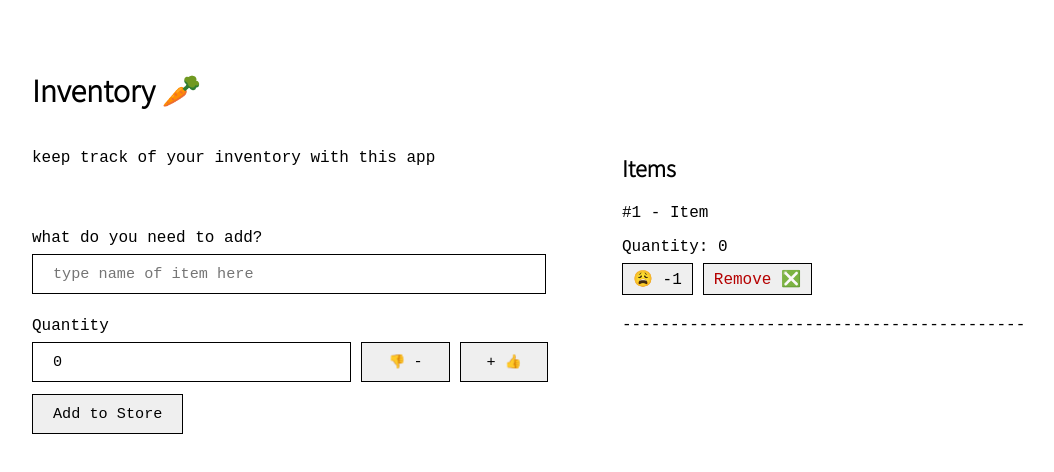
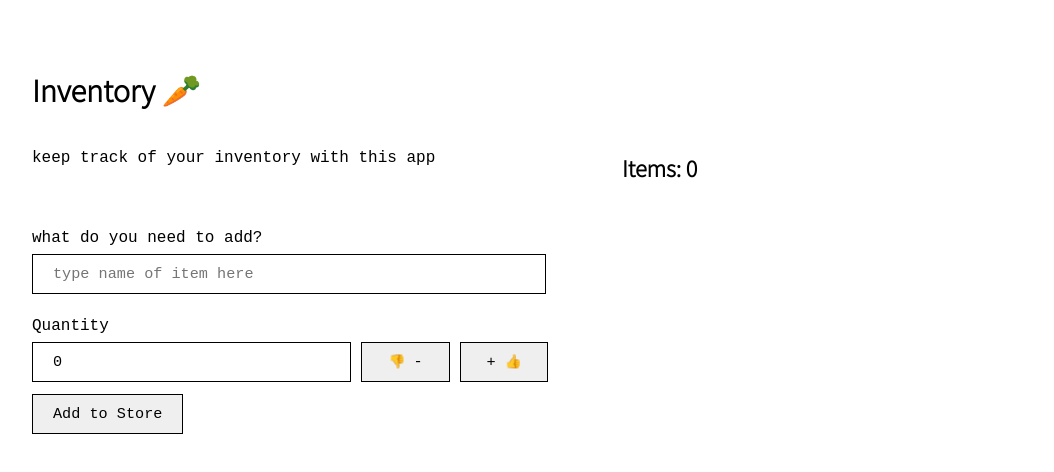
Before and after one commit to benjaminsanga/items_inventory, a React (Create React App) app: page / in a window 1280 px wide. Shown: the top 472 px of the page, without its empty margins (18-1072 px from the left). Built offline with nearby package versions, Linux system fonts and the light colour scheme; a web font is replaced by a local one.

Commit message:
render state items

```diff
--- a/src/App.tsx
+++ b/src/App.tsx
@@ -1,20 +1,38 @@
-// import React from 'react';
 import React, { useState } from 'react';
-import { store } from './features/store';
-import { setItem, decrementInputQuantity, incrementInputQuantity } from './features/quantity-slice'
+import itemsSlice, { addItem, removeItem } from './features/items-slice'
+import { useAppDispatch, useAppSelector } from './features/hooks'
 import './App.css';
 
 function App() {
 
-  // Can still subscribe to the store
-  store.subscribe(() => console.log(store.getState()))
+  const state = useAppSelector(state => state.itemSlice)
+  const dispatch = useAppDispatch()
+
+  const [item, setItem] = useState('')
+  const [quantity, setQuantity] = useState(0)
 
   const handleChangeItem = (e: React.ChangeEvent<HTMLInputElement>) => {
-    e.currentTarget.value.length > 0 ? store.dispatch ( setItem(e.target.value) ) : ''
+    e.currentTarget.value.length > 0 ? setItem(e.target.value) : ''
   }
 
-  const handleAddToStore = () => {
+  const handleAddToStore = (e: React.MouseEvent<HTMLButtonElement, MouseEvent>) => {
+    e.preventDefault();
+    // check for values
+    if (item.length <= 0 || quantity <= 0) return
 
+    dispatch( addItem({
+      item,
+      quantity
+    }) )
+
+    setItem('')
+    setQuantity(0)
+
+  }
+
+  const handleRemoveItem = (index: number) => {
+    if (!index) return
+    dispatch ( removeItem(index) )
   }
 
   return (
@@ -32,39 +50,47 @@ function App() {
             type={'text'}
             onChange={(e) => handleChangeItem(e)}
             placeholder='type name of item here'
-            value={store.getState().quantitySlice.item} />
+            value={item} />
 
             <br /><br />
 
             <span>Quantity</span>
-            <input type={'text'} placeholder={'quantity'} value={store.getState().quantitySlice.quantity} onChange={()=>''} style={{width: '47%'}} />
+            <input type={'text'} placeholder={'quantity'} value={quantity} onChange={e=>{
+              if (!typeof +e.target.value ) return
+              setQuantity(+e.target.value)
+              }} style={{width: '47%'}} />
 
             <button onClick={(e) => {
               e.preventDefault()
-              if (store.getState().quantitySlice.quantity <= 0) return
-              store.dispatch( decrementInputQuantity() )
+              if (quantity <= 0) return
+              setQuantity( quantity - 1 )
               }} className='quantity-btn'><b style={{fontSize: '0.85rem'}}> 👎 </b> -</button>
 
             <button onClick={(e) => {
               e.preventDefault()
-              store.dispatch( incrementInputQuantity() )
+              setQuantity( quantity + 1 )
               }} className='quantity-btn'>+ <b style={{fontSize: '0.85rem'}}> 👍 </b></button>
             <br/>
 
-            <button onClick={() => handleAddToStore()}>Add to Store</button>
+            <button onClick={(e) => handleAddToStore(e)}>Add to Store</button>
 
           </form>
         </div>
 
         <div>
-          <section>
-            <h2>Items</h2>
-            <p>#1 - Item</p>
-            <span>Quantity: {0}</span>
-            <button onClick={() => ''} className='small-box'>😩  -1</button>
-            <button onClick={() => ''} className='small-box danger'>Remove ❎ </button>
-            <p>------------------------------------------</p>
-          </section>
+          <h2>Items: {state.items.length}</h2>
+          {
+            state.items.map( (item, index) => (
+              <section key={index}>
+                <p>#{index+1} - {item.item}</p>
+                <span>Quantity: {item.quantity}</span>
+                <button onClick={() => ''} className='small-box'>😩  -1</button>
+                <button onClick={() => handleRemoveItem(index)} className='small-box danger'>Remove ❎ </button>
+                <p>------------------------------------------</p>
+              </section>
+            ))
+          }
+
         </div>
       </main>
     </div>
--- /dev/null
+++ b/src/features/hooks.ts
@@ -0,0 +1,5 @@
+import { TypedUseSelectorHook, useDispatch, useSelector } from 'react-redux'
+import { RootState, AppDispatch } from './store'
+
+export const useAppDispatch = () => useDispatch<AppDispatch>()
+export const useAppSelector: TypedUseSelectorHook<RootState> = useSelector
--- a/src/features/items-slice.ts
+++ b/src/features/items-slice.ts
@@ -1,14 +1,26 @@
-import { createSlice } from '@reduxjs/toolkit'
+import { createSlice, PayloadAction } from '@reduxjs/toolkit'
+
+interface ItemsType {
+    items: {item: string, quantity: number}[]
+}
+
+const initialValue: ItemsType = {
+    items: []
+}
 
 export const itemSlice = createSlice({
     name: 'items',
-    initialState: [],
+    initialState: initialValue,
     reducers: {
-        addItem(state, payload) {
-            [...state, payload]
+        addItem(state, action: PayloadAction<{item: string, quantity: number}>) {
+            state.items.push(action.payload)
         },
-        removeItem(state, index) {
-            state.filter((_, i) => i !== index.payload)
+        removeItem(state, action: PayloadAction<number>) {
+            state.items.concat(state.items.filter((_, i) => i !== action.payload))
         }
     }
 })
+
+export const { addItem, removeItem } = itemSlice.actions
+
+export default itemSlice.reducer
--- a/src/features/quantity-slice.ts
+++ /dev/null
@@ -1,22 +0,0 @@
-import { createSlice } from '@reduxjs/toolkit'
-
-export const quantitySlice = createSlice({
-    name: 'counter',
-    initialState: {
-        item: '',
-        quantity: 0,
-    },
-    reducers: {
-        setItem: (state, action) => {
-            state.item = state.item + action.payload
-        },
-        decrementInputQuantity: state => {
-            state.quantity--
-        },
-        incrementInputQuantity: state => {
-            state.quantity++
-        }
-    }
-})
-
-export const { setItem, decrementInputQuantity, incrementInputQuantity } = quantitySlice.actions
--- a/src/features/store.ts
+++ b/src/features/store.ts
@@ -1,10 +1,11 @@
 import { configureStore } from "@reduxjs/toolkit"
 import { itemSlice } from "./items-slice"
-import { quantitySlice } from './quantity-slice'
 
 export const store = configureStore({
     reducer: {
-        quantitySlice: quantitySlice.reducer,
         itemSlice: itemSlice.reducer
     }
 })
+
+export type AppDispatch = typeof store.dispatch
+export type RootState = ReturnType<typeof store.getState>
```
